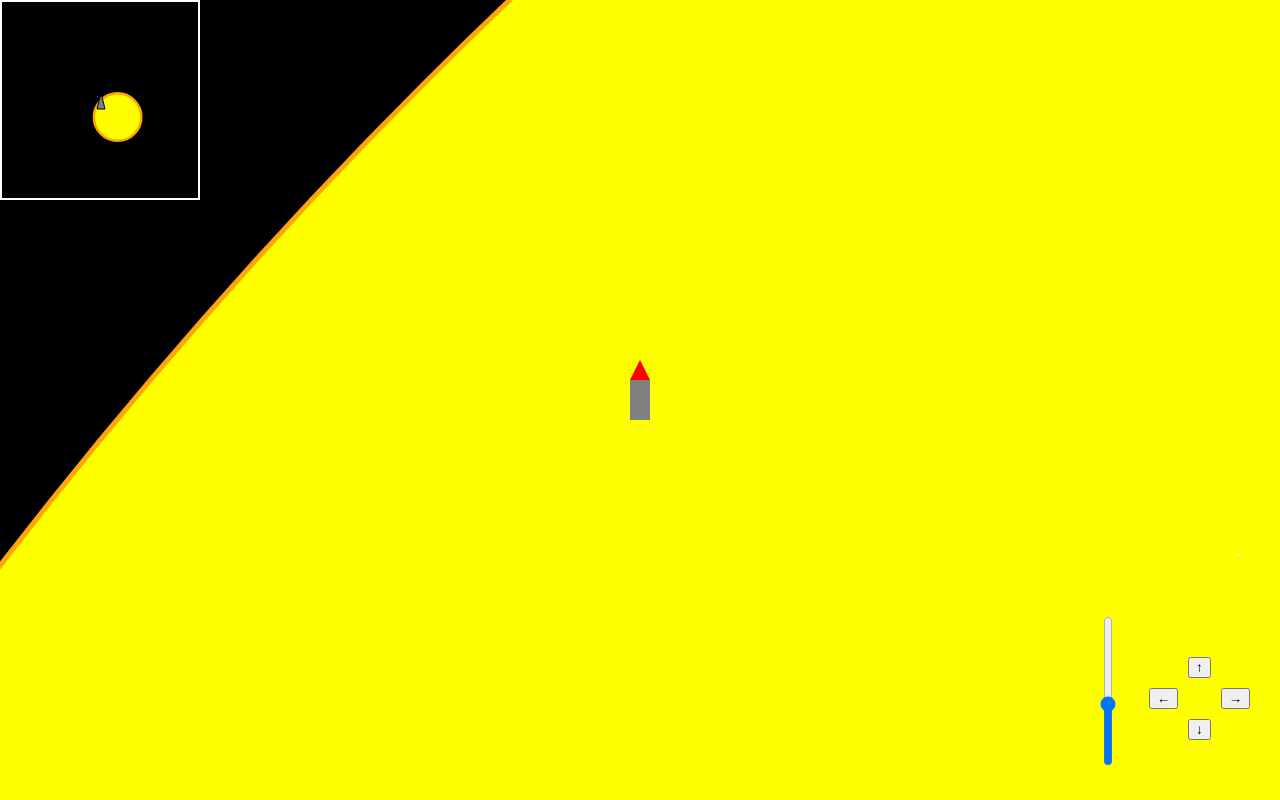
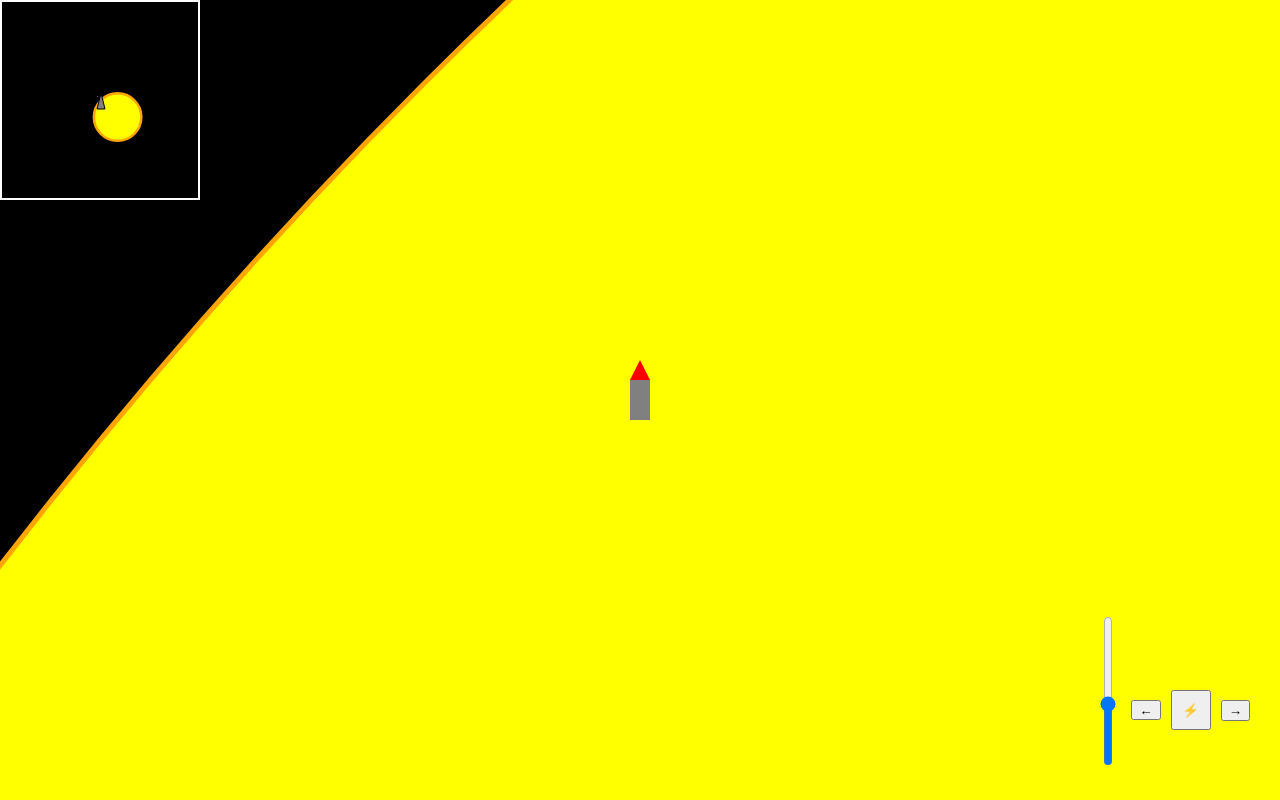
Before and after one commit to dchen22/rocket_simulator, a website with bundled scripts: page index.html in a window 1280 px wide. Built offline with nearby package versions, Linux system fonts and the light colour scheme.

Commit message:
thruster is toggleable

```diff
--- a/index.html
+++ b/index.html
@@ -18,10 +18,9 @@
     </div>
 
     <div id="accelerate_button_container">
-        <button id="accelerate_up">↑</button>
+        <button id="accelerate_up">⚡</button>
         <button id="turn_left">←</button>
         <button id="turn_right">→</button>
-        <button id="accelerate_down">↓</button>
     </div>
 
     <img id="rocket_image" src="./rocket/rocket.png" alt="idk">
--- a/js/script.js
+++ b/js/script.js
@@ -14,6 +14,7 @@ export const minimapHeight = 200; // minimap height
 export const minimapEdgeWidth = 2; // minimap edge width
 
 export const throttleSlider = document.getElementById('slider'); // control rocket throttle
+export var thrusterToggle = false; // toggle thruster on and off
 
 // make sure canvas fills up the entire page
 canvas.width = window.innerWidth;
@@ -145,28 +146,31 @@ const accelerateButtons = {
     up: document.getElementById('accelerate_up'),
     left: document.getElementById('turn_left'),
     right: document.getElementById('turn_right'),
-    down: document.getElementById('accelerate_down'),
 };
 
 // Set up event listeners for mousedown and mouseup events
-Object.values(accelerateButtons).forEach(button => {
-    button.addEventListener('mousedown', function() {
-        button.isPressed = true;
-    });
+accelerateButtons.left.addEventListener('mousedown', function() {
+    accelerateButtons.left.isPressed = true;
+});
+accelerateButtons.left.addEventListener('mouseup', function() {
+    accelerateButtons.left.isPressed = false;
+});
+// Add event listeners for the right button
+accelerateButtons.right.addEventListener('mousedown', function() {
+    accelerateButtons.right.isPressed = true;
+});
+accelerateButtons.right.addEventListener('mouseup', function() {
+    accelerateButtons.right.isPressed = false;
+});
 
-    button.addEventListener('mouseup', function() {
-        button.isPressed = false;
-    });
+accelerateButtons.up.addEventListener('mouseup', function() {
+    thrusterToggle = !thrusterToggle;
 });
 
 
 // continuous animation
 function animate() {
     ctx.clearRect(0, 0, canvas.width, canvas.height);
-
-    if (accelerateButtons.up.isPressed) {
-        accelerateUp(main_rocket, spaceObjects);
-    }
 
     if (accelerateButtons.left.isPressed) {
         turnLeft(main_rocket, spaceObjects);
@@ -176,20 +180,16 @@ function animate() {
         turnRight(main_rocket, spaceObjects);
     }
 
-    if (accelerateButtons.down.isPressed) {
-        accelerateDown(main_rocket, spaceObjects);
-    }
-
     gravitate_rocketToObjects(main_rocket, spaceObjects);
 
     main_rocket.move(spaceObjects);
 
-    for (let i = 0; i < spaceObjects.length; i++) {
+    // display
+    main_rocket.displayBackground(); // background stars
+    for (let i = 0; i < spaceObjects.length; i++) { // objects
         spaceObjects[i].display();
     }
-
-
-    main_rocket.display();
+    main_rocket.display(); // rocket
 
     updateMinimap(); // Update the minimap content
 
--- a/maths/MathFunctions.js
+++ b/maths/MathFunctions.js
@@ -47,7 +47,6 @@ function reverseVelocity(rocket) {
 // check if rocket is colliding with any objects
 export function checkCollide(rocket, object) {
     for (let i = 0; i < rocket.hitboxPoints.length; i++) {
-        console.log(object.isSolid);
         if (object.isSolid && Math.sqrt(Math.pow(rocket.hitboxPoints[i][0] - object.x, 2) + Math.pow(rocket.hitboxPoints[i][1] - object.y, 2)) < object.radius) {
 
             // if the rocket is inside the SOLID object then teleport it to the closest edge
--- a/rocket/Rocket.js
+++ b/rocket/Rocket.js
@@ -1,5 +1,5 @@
 import { ORI, ORI_X, ORI_Y } from '../display/DisplayMethods.js';
-import { ctx, canvas, fps, throttleSlider } from '../js/script.js';
+import { ctx, canvas, fps, throttleSlider, thrusterToggle } from '../js/script.js';
 import { magnitude, checkCollide } from '../maths/MathFunctions.js';
 import { drawCircle } from '../display/DisplayMethods.js';
 import { Background } from './Background.js';
@@ -58,11 +58,6 @@ export class Rocket {
 
 
     display() {
-        this.displayBackground();
-        // const rocketImage = document.getElementById('rocket_image');
-        // rocketImage.src = '../rocket/rocket.png';
-        // ctx.drawImage(rocketImage, ORI_X(0) - rocketImage.clientWidth/2, ORI_Y(0) - rocketImage.clientHeight/2);
-
         // Set the center of the canvas as (0, 0)
         const centerX = ORI_X(0);
         const centerY = ORI_Y(0);
@@ -130,13 +125,16 @@ export class Rocket {
         }
     }
 
-    accelerateUp(spaceObjects) {
-        this.currentAcceleration += this.jerk;
-        if (this.currentAcceleration > this.getStats().MAX_ACCELERATION) {
-            this.currentAcceleration = this.getStats().MAX_ACCELERATION;
+    accelerateUp(spaceObjects, toggleOn) {
+        // if thrusters are toggled on
+        if (toggleOn) {
+            this.currentAcceleration += this.jerk;
+            if (this.currentAcceleration > this.getStats().MAX_ACCELERATION) {
+                this.currentAcceleration = this.getStats().MAX_ACCELERATION;
+            }
+            this.velocity.y -= this.currentAcceleration;
+            this.turnVelocity *= 0.95; // stabilize spin when accelerating
         }
-        this.velocity.y -= this.currentAcceleration;
-        this.turnVelocity *= 0.95; // stabilize spin when accelerating
     }
 
     turnLeft(spaceObjects) {
@@ -147,14 +145,11 @@ export class Rocket {
         this.turnVelocity -= this.turnAcceleration;
     }
 
-    // remove this and its button later
-    accelerateDown(spaceObjects) {
-        // this.velocity.y += this.ACCELERATION;
-        console.log("can't go backwards in a rocket :(");
-    }
 
     move(spaceObjects) {
-        console.log("VELOCITY: " + magnitude(this.velocity) * fps + "m/s");
+        this.accelerateUp(spaceObjects, thrusterToggle);
+        // the 60 is arbitrary I guess
+        console.log("VELOCITY: " + magnitude(this.velocity) * 60 + "m/s");
         this.shiftOtherObjects(spaceObjects);
         this.rotateOtherObjects(spaceObjects);
         for (let i = 0; i < spaceObjects.length; i++) {
--- a/styles.css
+++ b/styles.css
@@ -31,19 +31,22 @@
     gap: 10px;
 }
 
+#accelerate_button_container button {
+    justify-self: center; /* Center horizontally */
+    align-self: center; /* Center vertically */
+}
+
 #turn_left {
     grid-column: 2;
     grid-row: 2;
+    height: 20px;
 }
 
 #accelerate_up {
     grid-column: 3;
-    grid-row: 1;
-}
-
-#accelerate_down {
-    grid-column: 3;
-    grid-row: 3;
+    grid-row: 2;
+    width: 40px;
+    height: 40px;
 }
 
 #turn_right {
```
Also changed, not shown: 1 other file.
